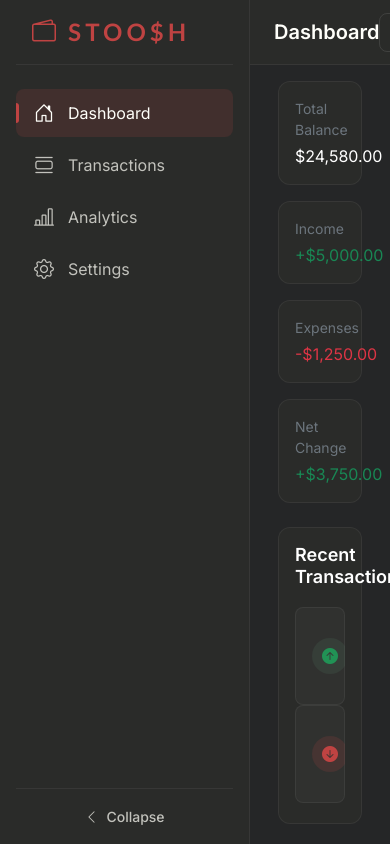
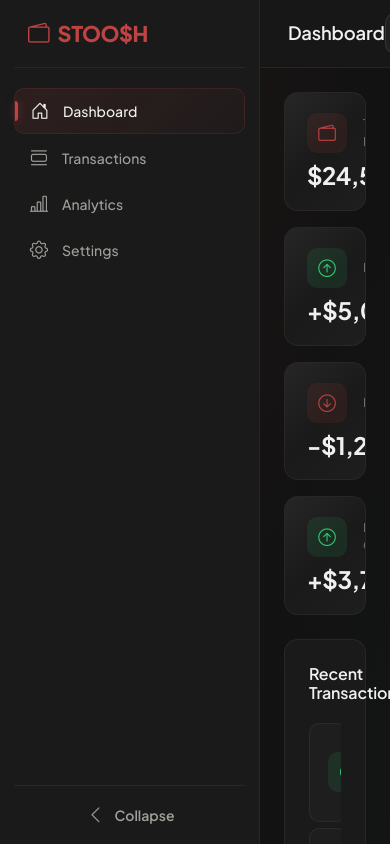
Before and after one commit to MohamedGharbyy/STOOSH, an Angular app: page / in a window 390 px wide. Both pictures are taken after typing "name@example.com", "Sample123" into the empty fields and a click on the button "Log In". Built offline with nearby package versions, Linux system fonts and the light colour scheme.

Commit message:
refactor: update styles and structure for improved UI consistency and responsiveness

```diff
--- a/src/app/app.css
+++ b/src/app/app.css
@@ -1,10 +1,11 @@
 .tracking-identity {
-  letter-spacing: 0.25rem !important;
+  letter-spacing: -0.02em !important;
 }
 
 .brand-identity {
   font-family: var(--stoosh-font-brand) !important;
-  letter-spacing: 0.25rem !important;
+  font-weight: var(--stoosh-weight-extrabold) !important;
+  letter-spacing: -0.02em !important;
   color: var(--stoosh-accent-burnt-orange) !important;
   user-select: none;
 }
--- a/src/app/components/auth/auth.html
+++ b/src/app/components/auth/auth.html
@@ -2,11 +2,11 @@
 
   <div class="d-flex flex-column align-items-center text-white mb-4">
     <i class="bi bi-wallet2 text-burnt-orange mb-2" style="font-size: 2.5rem;"></i>
-    <h1 class="text-center text-white m-0 brand-identity tracking-wide">STOO$H</h1>
+    <h1 class="text-center text-white m-0 brand-identity tracking-identity">STOO$H</h1>
     <p class="text-secondary small text-center mt-1">Personal Wealth Tracker</p>
   </div>
 
-  <h4 class="text-white mb-4 fw-medium tracking-wide w-100 text-start">
+  <h4 class="text-white mb-4 fw-medium tracking-identity w-100 text-start">
     @if (authMode === 'login') { Sign In }
     @else if (authMode === 'signup') { Create Account }
     @else { Reset Password }
--- a/src/app/components/dashboard/dashboard.html
+++ b/src/app/components/dashboard/dashboard.html
@@ -7,7 +7,7 @@
     <app-header [title]="title" [actions]="headerActions" (actionClick)="onHeaderAction($event)"></app-header>
 
     <main class="stoosh-main-content">
-      <div class="container-fluid">
+      <div class="container-fluid px-0">
 
         <div class="row g-3 mb-4">
           <div class="col-12 col-sm-6 col-lg-3">
@@ -24,8 +24,8 @@
           </div>
         </div>
 
-        <div class="stoosh-card p-3">
-          <h3 class="text-white mb-3" style="font-size: 1.125rem; font-weight: 600;">Recent Transactions</h3>
+        <div class="stoosh-card p-4">
+          <h3 class="stoosh-card-title mb-3">Recent Transactions</h3>
           <app-transaction-list [items]="transactions"></app-transaction-list>
         </div>
 
--- a/src/app/components/header/header.html
+++ b/src/app/components/header/header.html
@@ -5,7 +5,7 @@
 
   <div class="stoosh-header-actions">
     @for (action of actions; track action.action) {
-      <button class="stoosh-btn stoosh-btn-{{ action.variant }} action-btn" (click)="onActionClick(action.action)">
+      <button class="stoosh-btn stoosh-btn-{{ action.variant }}" (click)="onActionClick(action.action)">
         <i class="bi {{ action.icon }}"></i>
         {{ action.label }}
       </button>
--- a/src/app/components/sidebar/sidebar.html
+++ b/src/app/components/sidebar/sidebar.html
@@ -3,8 +3,8 @@
 
     <div class="stoosh-nav-header">
       <div class="d-flex align-items-center justify-content-center">
-        <i class="bi bi-wallet2 text-burnt-orange me-1" style="font-size: 1.5rem;"></i>
-        <h1 class="stoosh-nav-brand mb-0 ms-2">STOO$H</h1>
+        <i class="bi bi-wallet2 stoosh-nav-brand-icon me-2"></i>
+        <h1 class="stoosh-nav-brand mb-0">STOO$H</h1>
       </div>
     </div>
 
@@ -21,7 +21,7 @@
 
     <div class="mt-auto pt-3 border-top border-subtle">
       <button class="stoosh-btn stoosh-btn-ghost w-100" (click)="onToggleSidebar()">
-        <i class="bi" [class.bi-chevron-left]="!collapsed" [class.bi-chevron-right]="collapsed"></i>
+        <i class="bi stoosh-nav-icon" [class.bi-chevron-left]="!collapsed" [class.bi-chevron-right]="collapsed"></i>
         <span class="nav-text">Collapse</span>
       </button>
     </div>
--- a/src/app/components/stat-card/stat-card.html
+++ b/src/app/components/stat-card/stat-card.html
@@ -1,15 +1,25 @@
-<div class="stoosh-card p-3">
-  <p class="text-secondary small mb-1">{{ label }}</p>
-  <p class="stoosh-figure mb-0"
-     [ngClass]="{
-       'stoosh-figure-large': size === 'large',
-       'stoosh-figure-medium': size === 'medium',
-       'stoosh-figure-small': size === 'small',
-       'text-white': variant === 'default',
-       'text-success': variant === 'success',
-       'text-danger': variant === 'danger',
-       'text-warning': variant === 'warning'
-     }">
-    {{ value }}
-  </p>
+<div class="stoosh-stat-card" [ngClass]="{
+  'stoosh-stat-card--default': variant === 'default',
+  'stoosh-stat-card--success': variant === 'success',
+  'stoosh-stat-card--danger': variant === 'danger',
+  'stoosh-stat-card--warning': variant === 'warning'
+}">
+  <div class="d-flex align-items-center gap-3 mb-2">
+    <div class="stoosh-stat-card-icon" [ngClass]="{
+      'stoosh-stat-card-icon--default': variant === 'default',
+      'stoosh-stat-card-icon--success': variant === 'success',
+      'stoosh-stat-card-icon--danger': variant === 'danger',
+      'stoosh-stat-card-icon--warning': variant === 'warning'
+    }">
+      <i class="bi" [ngClass]="{
+        'bi-wallet2': variant === 'default' && size === 'large',
+        'bi-cash-stack': variant === 'default' && size !== 'large',
+        'bi-arrow-up-circle': variant === 'success',
+        'bi-arrow-down-circle': variant === 'danger',
+        'bi-graph-up-arrow': variant === 'warning'
+      }"></i>
+    </div>
+    <p class="stoosh-stat-card-label mb-0">{{ label }}</p>
+  </div>
+  <p class="stoosh-stat-card-value mb-0">{{ value }}</p>
 </div>
--- a/src/app/components/transaction-list/transaction-list.css
+++ b/src/app/components/transaction-list/transaction-list.css
@@ -7,47 +7,14 @@
 }
 
 .transaction-container::-webkit-scrollbar-thumb {
-  background-color: rgba(255, 255, 255, 0.2);
+  background-color: rgba(240, 240, 239, 0.12);
   border-radius: 10px;
 }
 
-.transaction-container div.transition-hover {
-  background: rgba(255, 255, 255, 0.04) !important;
-  border: 1px solid rgba(255, 255, 255, 0.06) !important;
-}
-
-.transaction-container div.transition-hover div {
-  background: transparent !important;
-  border: none !important;
-  box-shadow: none !important;
-}
-
-.transition-hover {
-  transition: transform 0.2s ease, border-color 0.2s ease, background-color 0.2s ease;
-}
-
-.transition-hover:hover {
-  transform: translateY(-1px);
-  background: rgba(255, 255, 255, 0.08) !important;
-  border-color: rgba(255, 255, 255, 0.2) !important;
-}
-
-.transaction-container p {
-  color: #f8f9fa !important;
-}
-
-.transaction-container small {
-  color: #a8b2bd !important;
+.transaction-container::-webkit-scrollbar-thumb:hover {
+  background-color: rgba(240, 240, 239, 0.2);
 }
 
 .transaction-container {
   padding: 4px 0 !important;
 }
-
-.transaction-container::-webkit-scrollbar {
-  width: 4px;
-}
-
-.text-dark {
-  color: #f8f9fa !important;
-}
--- a/src/app/components/transaction-row/transaction-row.html
+++ b/src/app/components/transaction-row/transaction-row.html
@@ -2,9 +2,9 @@
   <div class="d-flex align-items-center gap-3">
     <div class="stoosh-transaction-icon" [class.income]="item.type === 'income'" [class.expense]="item.type === 'expense'">
       @if (item.type === 'income') {
-        <i class="bi bi-arrow-up-circle-fill text-jungle-teal"></i>
+        <i class="bi bi-arrow-up-circle-fill"></i>
       } @else {
-        <i class="bi bi-arrow-down-circle-fill text-burnt-orange"></i>
+        <i class="bi bi-arrow-down-circle-fill"></i>
       }
     </div>
 
--- a/src/index.html
+++ b/src/index.html
@@ -10,7 +10,7 @@
   <link rel="stylesheet" href="https://cdn.jsdelivr.net/npm/bootstrap-icons@1.11.3/font/bootstrap-icons.min.css">
   <link rel="preconnect" href="https://fonts.googleapis.com">
   <link rel="preconnect" href="https://fonts.gstatic.com" crossorigin>
-  <link href="https://fonts.googleapis.com/css2?family=Inter:wght@400;500;600;700&display=swap" rel="stylesheet">
+  <link href="https://fonts.googleapis.com/css2?family=Plus+Jakarta+Sans:wght@400;500;600;700;800&family=Inter:wght@400;500;600;700&display=swap" rel="stylesheet">
 </head>
 <body>
   <app-root></app-root>
--- a/src/styles.css
+++ b/src/styles.css
@@ -1,36 +1,40 @@
 /* --- Root Theme Variables --- */
 :root {
-  --stoosh-bg-primary: #252627;
-  --stoosh-bg-secondary: #2a2b29;
-  --stoosh-bg-tertiary: #30312f;
-  --stoosh-surface-card: #2a2b29;
-  --stoosh-surface-elevated: #343633;
-  --stoosh-surface-overlay: #3d3f3c;
+  --stoosh-bg-primary: #121212;
+  --stoosh-bg-secondary: #1a1a1a;
+  --stoosh-bg-tertiary: #1e1e1e;
+  --stoosh-surface-card: #1a1a1a;
+  --stoosh-surface-elevated: #222222;
+  --stoosh-surface-overlay: #2a2a2a;
   --stoosh-accent-burnt-orange: #BF4342;
-  --stoosh-accent-orange-hover: #cf4c4b;
+  --stoosh-accent-orange-hover: #d14a49;
   --stoosh-accent-orange-active: #a83a39;
-  --stoosh-secondary-accent: #219255;
-  --stoosh-text-primary: #FFFFFA;
-  --stoosh-text-secondary: #c2c2bc;
-  --stoosh-text-tertiary: #91918a;
-  --stoosh-success: #219255;
+  --stoosh-secondary-accent: #2ecc71;
+  --stoosh-text-primary: #f0f0ef;
+  --stoosh-text-secondary: #a0a09b;
+  --stoosh-text-tertiary: #6e6e69;
+  --stoosh-success: #2ecc71;
   --stoosh-danger: #BF4342;
-  --stoosh-warning: #e09f3e;
-  --stoosh-border-subtle: rgba(255, 255, 250, 0.06);
-  --stoosh-border-default: rgba(255, 255, 250, 0.1);
-  --stoosh-border-strong: rgba(255, 255, 250, 0.16);
-  --stoosh-hover-overlay: rgba(255, 255, 250, 0.04);
+  --stoosh-warning: #f1c40f;
+  --stoosh-border-subtle: rgba(240, 240, 239, 0.06);
+  --stoosh-border-default: rgba(240, 240, 239, 0.1);
+  --stoosh-border-strong: rgba(240, 240, 239, 0.16);
+  --stoosh-hover-overlay: rgba(240, 240, 239, 0.04);
   --stoosh-focus-ring: rgba(191, 67, 66, 0.4);
+  --stoosh-glow-orange: 0 0 20px rgba(191, 67, 66, 0.15);
+  --stoosh-glow-green: 0 0 20px rgba(46, 204, 113, 0.12);
+  --stoosh-glow-white: 0 0 20px rgba(240, 240, 239, 0.06);
 }
 
 :root {
-  --stoosh-font-brand: 'Optima';
-  --stoosh-font-display: 'Inter', -apple-system, BlinkMacSystemFont, 'Segoe UI', sans-serif;
+  --stoosh-font-brand: 'Plus Jakarta Sans', 'Inter', -apple-system, BlinkMacSystemFont, 'Segoe UI', sans-serif;
+  --stoosh-font-display: 'Plus Jakarta Sans', 'Inter', -apple-system, BlinkMacSystemFont, 'Segoe UI', sans-serif;
   --stoosh-font-mono: 'JetBrains Mono', 'Fira Code', 'SF Mono', 'Monaco', monospace;
   --stoosh-weight-regular: 400;
   --stoosh-weight-medium: 500;
   --stoosh-weight-semibold: 600;
   --stoosh-weight-bold: 700;
+  --stoosh-weight-extrabold: 800;
   --stoosh-text-xs: 0.75rem;
   --stoosh-text-sm: 0.875rem;
   --stoosh-text-base: 1rem;
@@ -41,13 +45,13 @@
 }
 
 :root {
-  --stoosh-sidebar-width: 250px;
-  --stoosh-sidebar-width-collapsed: 78px;
-  --stoosh-header-height: 65px;
+  --stoosh-sidebar-width: 260px;
+  --stoosh-sidebar-width-collapsed: 72px;
+  --stoosh-header-height: 68px;
   --stoosh-radius-sm: 6px;
-  --stoosh-radius-md: 8px;
-  --stoosh-radius-lg: 12px;
-  --stoosh-radius-xl: 16px;
+  --stoosh-radius-md: 10px;
+  --stoosh-radius-lg: 14px;
+  --stoosh-radius-xl: 18px;
   --stoosh-ease-snappy: cubic-bezier(0.4, 0, 0.2, 1);
   --stoosh-ease-smooth: cubic-bezier(0.25, 0.1, 0.25, 1);
 }
@@ -65,17 +69,22 @@
   background-color: var(--stoosh-bg-primary) !important;
   color: var(--stoosh-text-primary);
   font-family: var(--stoosh-font-display);
+  -webkit-font-smoothing: antialiased;
+  -moz-osx-font-smoothing: grayscale;
 }
 
 .overflow-y-auto::-webkit-scrollbar {
-  width: 6px;
+  width: 4px;
 }
 .overflow-y-auto::-webkit-scrollbar-track {
   background: transparent;
 }
 .overflow-y-auto::-webkit-scrollbar-thumb {
-  background: rgba(255, 255, 250, 0.15);
+  background: rgba(240, 240, 239, 0.12);
   border-radius: 10px;
+}
+.overflow-y-auto::-webkit-scrollbar-thumb:hover {
+  background: rgba(240, 240, 239, 0.2);
 }
 
 /* --- Layout Wrappers --- */
@@ -103,7 +112,9 @@
   flex-grow: 1;
   width: 100%;
   overflow-y: auto;
-  padding: 16px;
+  padding: 24px;
+  background: radial-gradient(ellipse at 0% 0%, rgba(191, 67, 66, 0.03) 0%, transparent 60%),
+              radial-gradient(ellipse at 100% 100%, rgba(46, 204, 113, 0.02) 0%, transparent 60%);
 }
 
 /* --- Sidebar Component Styles --- */
@@ -114,7 +125,7 @@
   background-color: var(--stoosh-bg-secondary);
   border-right: 1px solid var(--stoosh-border-subtle);
   flex-shrink: 0;
-  transition: width 0.3s var(--stoosh-ease-snappy);
+  transition: width 0.35s var(--stoosh-ease-snappy);
   z-index: 100;
   overflow: hidden;
 }
@@ -127,14 +138,14 @@
   display: flex;
   flex-direction: column;
   height: 100%;
-  padding: 0 16px;
+  padding: 0 14px;
 }
 
 .stoosh-nav-header {
   height: var(--stoosh-header-height);
   box-sizing: border-box;
-  padding: 0 16px;
-  margin: 0 0 24px 0;
+  padding: 0 14px;
+  margin: 0 0 20px 0;
   border-bottom: 1px solid var(--stoosh-border-subtle);
   display: flex;
   align-items: center;
@@ -142,25 +153,36 @@
 
 .stoosh-nav-brand {
   font-family: var(--stoosh-font-brand);
-  font-weight: var(--stoosh-weight-bold);
-  font-size: 1.5rem;
-  letter-spacing: 0.25rem;
+  font-weight: var(--stoosh-weight-extrabold);
+  font-size: 1.35rem;
+  letter-spacing: -0.02em;
   color: var(--stoosh-accent-burnt-orange);
   margin: 0;
   transition: opacity 0.3s var(--stoosh-ease-snappy);
+  white-space: nowrap;
+}
+
+.stoosh-nav-brand-icon {
+  font-size: 1.35rem;
+  color: var(--stoosh-accent-burnt-orange);
+  display: flex;
+  align-items: center;
+  justify-content: center;
 }
 
 .stoosh-nav-link {
   display: flex;
   align-items: center;
   gap: 12px;
-  padding: 12px 16px;
+  padding: 11px 14px;
   color: var(--stoosh-text-secondary);
   text-decoration: none;
   border-radius: var(--stoosh-radius-md);
   transition: all 0.2s var(--stoosh-ease-snappy);
   position: relative;
-  margin-bottom: 4px;
+  margin-bottom: 2px;
+  font-weight: var(--stoosh-weight-medium);
+  font-size: var(--stoosh-text-sm);
 }
 
 .nav-text {
@@ -176,7 +198,8 @@
 
 .stoosh-nav-link.active {
   color: var(--stoosh-text-primary);
-  background-color: rgba(191, 67, 66, 0.15);
+  background: linear-gradient(135deg, rgba(191, 67, 66, 0.12) 0%, rgba(191, 67, 66, 0.04) 100%);
+  border: 1px solid rgba(191, 67, 66, 0.15);
 }
 
 .stoosh-nav-link.active::before {
@@ -189,21 +212,22 @@
   height: 20px;
   background-color: var(--stoosh-accent-burnt-orange);
   border-radius: 0 3px 3px 0;
+  box-shadow: 0 0 8px rgba(191, 67, 66, 0.5);
 }
 
 .stoosh-nav-icon {
-  font-size: 1.25rem;
+  font-size: 1.15rem;
   display: flex;
   align-items: center;
   justify-content: center;
-  width: 24px;
-  height: 24px;
+  width: 22px;
+  height: 22px;
   flex-shrink: 0;
 }
 
 /* --- Collapsed State Overrides --- */
 .stoosh-sidebar.collapsed .stoosh-nav {
-  padding: 0 !important;
+  padding: 0 8px !important;
   align-items: center !important;
 }
 
@@ -247,8 +271,8 @@
   display: flex !important;
   justify-content: center !important;
   align-items: center !important;
-  padding: 12px 0 !important;
-  width: 56px !important;
+  padding: 11px 0 !important;
+  width: 44px !important;
   margin: 0 auto !important;
   border-radius: var(--stoosh-radius-md) !important;
 }
@@ -265,9 +289,10 @@
   top: 50% !important;
   transform: translateY(-50%) !important;
   width: 3px !important;
-  height: 20px !important;
+  height: 18px !important;
   background-color: var(--stoosh-accent-burnt-orange) !important;
   border-radius: 0 3px 3px 0 !important;
+  box-shadow: 0 0 8px rgba(191, 67, 66, 0.5) !important;
 }
 
 .stoosh-sidebar.collapsed .border-top {
@@ -292,8 +317,8 @@
   justify-content: center !important;
   align-items: center !important;
   padding: 8px 0 !important;
-  width: 44px !important;
-  height: 44px !important;
+  width: 40px !important;
+  height: 40px !important;
   margin: 0 auto !important;
   border-radius: var(--stoosh-radius-md) !important;
 }
@@ -302,33 +327,36 @@
 .stoosh-header {
   height: var(--stoosh-header-height);
   box-sizing: border-box;
-  background-color: var(--stoosh-bg-secondary);
+  background-color: rgba(26, 26, 26, 0.8);
+  backdrop-filter: blur(12px);
+  -webkit-backdrop-filter: blur(12px);
   border-bottom: 1px solid var(--stoosh-border-subtle);
   display: flex;
   align-items: center;
   justify-content: space-between;
-  padding: 0 24px;
+  padding: 0 28px;
   flex-shrink: 0;
 }
 
 .stoosh-header-title {
   font-family: var(--stoosh-font-display);
   font-weight: var(--stoosh-weight-semibold);
-  font-size: 1.25rem;
+  font-size: 1.15rem;
   color: var(--stoosh-text-primary);
   margin: 0;
+  letter-spacing: -0.01em;
 }
 
 .stoosh-header-actions {
   display: flex;
-  gap: 12px;
+  gap: 10px;
 }
 
 .stoosh-header-brand {
   font-family: var(--stoosh-font-brand);
-  font-weight: var(--stoosh-weight-bold);
-  font-size: 1.5rem;
-  letter-spacing: 0.25rem;
+  font-weight: var(--stoosh-weight-extrabold);
+  font-size: 1.35rem;
+  letter-spacing: -0.02em;
   color: var(--stoosh-accent-burnt-orange);
   margin: 0;
   user-select: none;
@@ -340,41 +368,45 @@
   align-items: center;
   justify-content: center;
   gap: 8px;
-  padding: 8px 16px;
+  padding: 9px 18px;
   border-radius: var(--stoosh-radius-md);
-  font-weight: var(--stoosh-weight-medium);
+  font-weight: var(--stoosh-weight-semibold);
   font-size: var(--stoosh-text-sm);
   transition: all 0.2s var(--stoosh-ease-snappy);
   cursor: pointer;
   border: 1px solid transparent;
   user-select: none;
+  font-family: var(--stoosh-font-display);
 }
 
 .stoosh-btn-primary {
   background-color: var(--stoosh-accent-burnt-orange);
   color: var(--stoosh-text-primary);
   border-color: var(--stoosh-accent-burnt-orange);
+  box-shadow: 0 2px 12px rgba(191, 67, 66, 0.25);
 }
 
 .stoosh-btn-primary:hover {
   background-color: var(--stoosh-accent-orange-hover);
   border-color: var(--stoosh-accent-orange-hover);
   transform: translateY(-1px);
+  box-shadow: 0 4px 16px rgba(191, 67, 66, 0.35);
 }
 
 .stoosh-btn-primary:active {
   transform: translateY(0);
+  box-shadow: 0 1px 6px rgba(191, 67, 66, 0.2);
 }
 
 .stoosh-btn-secondary {
-  background-color: transparent;
+  background-color: rgba(240, 240, 239, 0.04);
   color: var(--stoosh-text-secondary);
   border-color: var(--stoosh-border-default);
 }
 
 .stoosh-btn-secondary:hover {
   color: var(--stoosh-text-primary);
-  background-color: var(--stoosh-hover-overlay);
+  background-color: rgba(240, 240, 239, 0.08);
   border-color: var(--stoosh-border-strong);
 }
 
@@ -389,76 +421,189 @@
   background-color: var(--stoosh-hover-overlay);
 }
 
+/* --- Stat Cards (Dashboard Overview) --- */
+.stoosh-stat-card {
+  background-color: var(--stoosh-surface-card);
+  border: 1px solid var(--stoosh-border-subtle);
+  border-radius: var(--stoosh-radius-lg);
+  padding: 20px 22px;
+  transition: all 0.3s var(--stoosh-ease-snappy);
+  position: relative;
+  overflow: hidden;
+}
+
+.stoosh-stat-card::before {
+  content: '';
+  position: absolute;
+  top: -1px;
+  left: -1px;
+  right: -1px;
+  bottom: -1px;
+  border-radius: var(--stoosh-radius-lg);
+  background: linear-gradient(135deg, rgba(240, 240, 239, 0.06) 0%, transparent 50%, rgba(240, 240, 239, 0.02) 100%);
+  pointer-events: none;
+  z-index: 0;
+}
+
+.stoosh-stat-card:hover {
+  border-color: rgba(240, 240, 239, 0.12);
+  transform: translateY(-2px);
+  box-shadow: var(--stoosh-glow-white);
+}
+
+.stoosh-stat-card--default:hover {
+  border-color: rgba(191, 67, 66, 0.2);
+  box-shadow: var(--stoosh-glow-orange);
+}
+
+.stoosh-stat-card--success:hover {
+  border-color: rgba(46, 204, 113, 0.2);
+  box-shadow: var(--stoosh-glow-green);
+}
+
+.stoosh-stat-card--danger:hover {
+  border-color: rgba(191, 67, 66, 0.2);
+  box-shadow: var(--stoosh-glow-orange);
+}
+
+.stoosh-stat-card > * {
+  position: relative;
+  z-index: 1;
+}
+
+.stoosh-stat-card-label {
+  font-size: var(--stoosh-text-xs);
+  font-weight: var(--stoosh-weight-medium);
+  color: var(--stoosh-text-tertiary);
+  text-transform: uppercase;
+  letter-spacing: 0.08em;
+  margin-bottom: 6px;
+}
+
+.stoosh-stat-card-value {
+  font-family: var(--stoosh-font-display);
+  font-weight: var(--stoosh-weight-bold);
+  font-size: 1.5rem;
+  letter-spacing: -0.02em;
+  color: var(--stoosh-text-primary);
+  margin: 0;
+  line-height: 1.2;
+}
+
+.stoosh-stat-card-icon {
+  display: flex;
+  align-items: center;
+  justify-content: center;
+  width: 40px;
+  height: 40px;
+  border-radius: var(--stoosh-radius-md);
+  font-size: 1.1rem;
+  flex-shrink: 0;
+}
+
+.stoosh-stat-card-icon--default {
+  background: rgba(191, 67, 66, 0.1);
+  color: var(--stoosh-accent-burnt-orange);
+}
+
+.stoosh-stat-card-icon--success {
+  background: rgba(46, 204, 113, 0.1);
+  color: var(--stoosh-success);
+}
+
+.stoosh-stat-card-icon--danger {
+  background: rgba(191, 67, 66, 0.1);
+  color: var(--stoosh-danger);
+}
+
+.stoosh-stat-card-icon--warning {
+  background: rgba(241, 196, 15, 0.1);
+  color: var(--stoosh-warning);
+}
+
 /* --- Cards & Transactions --- */
 .stoosh-card {
   background-color: var(--stoosh-surface-card);
   border: 1px solid var(--stoosh-border-subtle);
   border-radius: var(--stoosh-radius-lg);
+  transition: border-color 0.3s var(--stoosh-ease-snappy);
+}
+
+.stoosh-card:hover {
+  border-color: var(--stoosh-border-default);
 }
 
 .stoosh-card-elevated {
   background-color: var(--stoosh-surface-elevated);
   border: 1px solid var(--stoosh-border-default);
+  box-shadow: 0 4px 24px rgba(0, 0, 0, 0.2);
 }
 
 .stoosh-transaction-row {
   display: flex;
   align-items: center;
   justify-content: space-between;
-  padding: 12px 16px;
+  padding: 14px 18px;
   background-color: var(--stoosh-bg-tertiary);
   border: 1px solid var(--stoosh-border-subtle);
   border-radius: var(--stoosh-radius-md);
-  transition: all 0.2s var(--stoosh-ease-snappy);
+  transition: all 0.25s var(--stoosh-ease-snappy);
+  margin-bottom: 6px;
 }
 
 .stoosh-transaction-row:hover {
   background-color: var(--stoosh-surface-overlay);
   border-color: var(--stoosh-border-default);
+  transform: translateX(3px);
 }
 
 .stoosh-transaction-icon {
   display: flex;
   align-items: center;
   justify-content: center;
-  width: 36px;
-  height: 36px;
-  border-radius: 50%;
+  width: 40px;
+  height: 40px;
+  border-radius: var(--stoosh-radius-md);
   flex-shrink: 0;
+  font-size: 1rem;
 }
 
 .stoosh-transaction-icon.income {
-  background-color: rgba(86, 135, 109, 0.15);
+  background: rgba(46, 204, 113, 0.1);
+  color: var(--stoosh-success);
 }
 
 .stoosh-transaction-icon.expense {
-  background-color: rgba(191, 67, 66, 0.15);
+  background: rgba(191, 67, 66, 0.1);
+  color: var(--stoosh-danger);
 }
 
 .stoosh-transaction-details {
   flex: 1;
-  margin-left: 12px;
+  margin-left: 14px;
   min-width: 0;
 }
 
 .stoosh-transaction-name {
   font-family: var(--stoosh-font-display);
   font-weight: var(--stoosh-weight-medium);
-  font-size: var(--stoosh-text-base);
+  font-size: var(--stoosh-text-sm);
   color: var(--stoosh-text-primary);
   margin: 0;
+  letter-spacing: -0.01em;
 }
 
 .stoosh-transaction-date {
   font-size: var(--stoosh-text-xs);
   color: var(--stoosh-text-tertiary);
   margin: 0;
+  margin-top: 2px;
 }
 
 .stoosh-transaction-amount {
   font-family: var(--stoosh-font-mono);
   font-weight: var(--stoosh-weight-semibold);
-  font-size: var(--stoosh-text-lg);
+  font-size: var(--stoosh-text-base);
   letter-spacing: -0.02em;
   text-align: right;
   white-space: nowrap;
@@ -477,11 +622,13 @@
   background-color: var(--stoosh-bg-tertiary);
   border: 1px solid var(--stoosh-border-default);
   border-radius: var(--stoosh-radius-md);
-  padding: 10px 14px;
+  padding: 11px 16px;
   color: var(--stoosh-text-primary);
-  font-size: var(--stoosh-text-base);
+  font-size: var(--stoosh-text-sm);
+  font-family: var(--stoosh-font-display);
   transition: all 0.2s var(--stoosh-ease-snappy);
   width: 100%;
+  box-sizing: border-box;
 }
 
 .stoosh-input:focus {
@@ -557,7 +704,7 @@
   left: 0;
   width: 100%;
   height: 100%;
-  background: rgba(52, 54, 51, 0.6);
+  background: rgba(18, 18, 18, 0.65);
   z-index: 1;
   pointer-events: none;
 }
@@ -572,21 +719,40 @@
 }
 
 .glass-card {
-  background: rgba(42, 43, 41, 0.7) !important;
-  backdrop-filter: blur(20px) !important;
-  -webkit-backdrop-filter: blur(20px) !important;
+  background: rgba(26, 26, 26, 0.75) !important;
+  backdrop-filter: blur(24px) !important;
+  -webkit-backdrop-filter: blur(24px) !important;
   border: 1px solid var(--stoosh-border-default) !important;
-  border-radius: var(--stoosh-radius-lg) !important;
-  box-shadow: 0 8px 32px rgba(0, 0, 0, 0.4) !important;
+  border-radius: var(--stoosh-radius-xl) !important;
+  box-shadow: 0 12px 48px rgba(0, 0, 0, 0.5) !important;
 }
 
 .brand-identity {
   font-family: var(--stoosh-font-brand) !important;
-  letter-spacing: 0.25rem !important;
+  font-weight: var(--stoosh-weight-extrabold) !important;
+  letter-spacing: -0.02em !important;
   color: var(--stoosh-accent-burnt-orange) !important;
   user-select: none;
 }
 
 .tracking-identity {
-  letter-spacing: 0.25rem !important;
+  letter-spacing: -0.02em !important;
 }
+
+/* Utility overrides */
+.stoosh-card-title {
+  font-family: var(--stoosh-font-display);
+  font-weight: var(--stoosh-weight-semibold);
+  font-size: 1rem;
+  color: var(--stoosh-text-primary);
+  letter-spacing: -0.01em;
+}
+
+/* Transition helpers */
+.transition-hover {
+  transition: transform 0.25s ease, border-color 0.25s ease, background-color 0.25s ease, box-shadow 0.25s ease;
+}
+
+.transition-hover:hover {
+  transform: translateY(-1px);
+}
```
